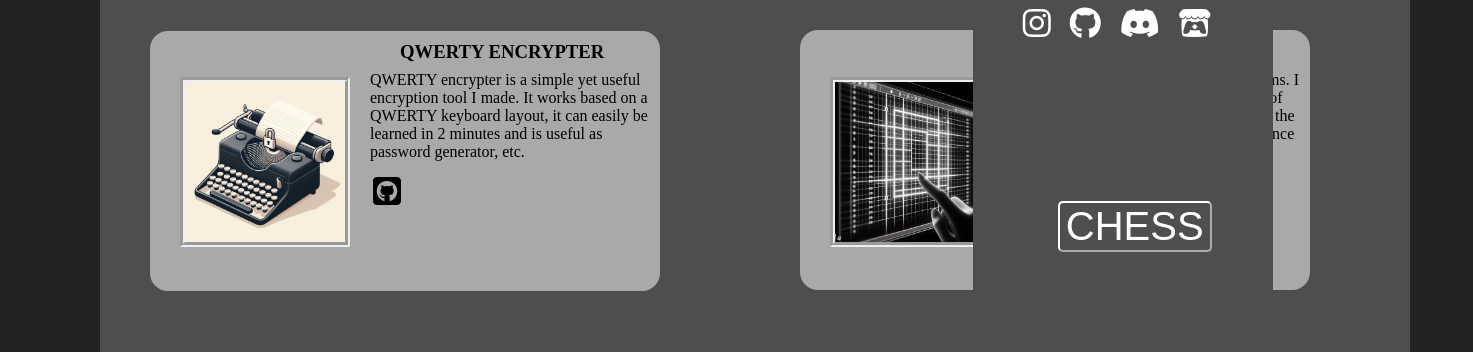
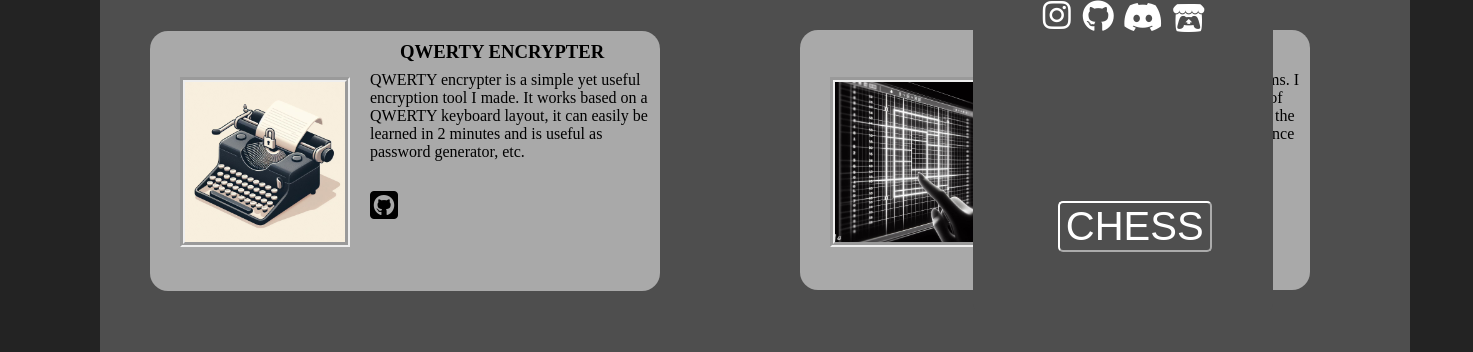
Before and after one commit to AleksaMilosevic07/AleksaMilosevic07.github.io, a plain HTML site: page index.html in a window 1280 px wide. Shown: the part 448-800 px from the top of the page, 1473 px wide, since content can reach past the window. Drawn offline with Linux system fonts and the light colour scheme.

Commit message:
Jao hvala ti mama Sekula

```diff
--- a/index.html
+++ b/index.html
@@ -34,8 +34,8 @@
                 learned in 2 minutes and is useful as
                 password generator, etc.
             </p>
-            <img src="Pictures/QWERTYencryption.jpg" style="position:relative;width:160px;height:160px;left:30px;bottom:100px;border-style:groove;border-width:5px;">
-            <i class="fa-brands fa-square-github fa-2xl" style="position: relative; left: 49px; bottom: 150px; color: #000000; cursor: pointer;" onclick="window.open('https://github.com/AleksaMilosevic07/QWERTY-decription', '_blank');"></i>
+            <img src="Pictures/QWERTYencryption.jpg" style="position:relative;width:160px;height:160px;left:30px;bottom:100px;border-style:groove;border-width:5px; display: block;">
+            <i class="fa-brands fa-square-github fa-2xl" style="position: relative; left: 220px; bottom: 150px; color: #000000; cursor: pointer;" onclick="window.open('https://github.com/AleksaMilosevic07/QWERTY-decription', '_blank');"></i>
         </div>
 
         <div class="block project" style="position: relative; bottom:199px; left:700px;">
@@ -47,8 +47,8 @@
                 user. It is a useful tool to see the difference
                 between BFS and DFS!
             </p>
-            <img src="Pictures/BFSandDFS.jpg" style="position: relative; width: 160px; height: 160px; left: 30px; bottom: 100px; border-style: groove; border-width: 5px;">
-            <i class="fa-brands fa-square-github fa-2xl" style="position: relative; left: 49px; bottom: 150px; color: #000000; cursor: pointer;" onclick="window.open('https://github.com/AleksaMilosevic07/BFS-and-DFS', '_blank');"></i>
+            <img src="Pictures/BFSandDFS.jpg" style="position: relative; width: 160px; height: 160px; left: 30px; bottom: 100px; border-style: groove; border-width: 5px; display: block;">
+            <i class="fa-brands fa-square-github fa-2xl" style="position: relative; left: 220px; bottom: 150px; color: #000000; cursor: pointer;" onclick="window.open('https://github.com/AleksaMilosevic07/BFS-and-DFS', '_blank');"></i>
         </div>
 
     </div>
@@ -61,10 +61,10 @@
         <button class="button contactButton">CONTACT</button>
         <h3 class="otherSocialsText">Other socials:</h3>
 
-        <i class="fa-brands fa-instagram fa-2xl instagram" style="color: #ffffff; cursor: pointer;" onclick="window.location.href='https://www.instagram.com/_milossevic._/';"></i>
-        <i class="fa-brands fa-github fa-2xl github" style="color: #ffffff; cursor: pointer;" onclick="window.location.href='https://github.com/AleksaMilosevic07';"></i>
-        <i class="fa-brands fa-discord fa-2xl discord" style="color: #ffffff; cursor: pointer;" onclick="window.open('https://discord.gg/V2rXHX3Rz6', '_blank');"></i>
-        <i class="fa-brands fa-itch-io fa-2xl itchio" style="color: #ffffff; cursor: pointer;" onclick="window.open('https://dr-noobenson.itch.io', '_blank');"></i>
+        <i class="fa-brands fa-instagram fa-2xl instagram" style="display:block; color: #ffffff; cursor: pointer;" onclick="window.location.href='https://www.instagram.com/_milossevic._/';"></i>
+        <i class="fa-brands fa-github fa-2xl github" style="display:block; color: #ffffff; cursor: pointer;" onclick="window.location.href='https://github.com/AleksaMilosevic07';"></i>
+        <i class="fa-brands fa-discord fa-2xl discord" style="display:block; color: #ffffff; cursor: pointer;" onclick="window.open('https://discord.gg/V2rXHX3Rz6', '_blank');"></i>
+        <i class="fa-brands fa-itch-io fa-2xl itchio" style="display:block; color: #ffffff; cursor: pointer;" onclick="window.open('https://dr-noobenson.itch.io', '_blank');"></i>
         <button class="button chessButton" title="Also check out my FREE chess lessons!">CHESS</button>
     </div>
 
--- a/styles.css
+++ b/styles.css
@@ -80,28 +80,28 @@ h1, h2, h3, h4, h5, h6, p {
 .instagram {
     position: relative;
     top: 140px;
-    left: 50px;
+    left: 70px;
     transition: all 0.3s;
 }
 
 .github {
     position: relative;
     top: 140px;
-    left: 65px;
+    left: 110px;
     transition: all 0.3s;
 }
 
 .discord {
     position: relative;
     top: 140px;
-    left: 80px;
+    left: 150px;
     transition: all 0.3s;
 }
 
 .itchio {
     position: relative;
     top: 140px;
-    left: 95px;
+    left: 200px;
     transition: all 0.3s;
 }
 
```
